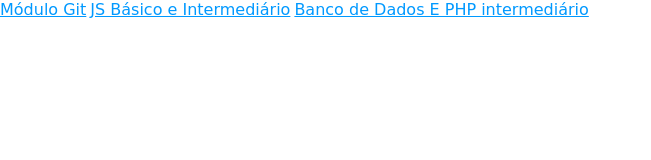
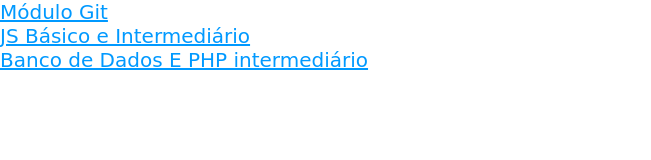
Before and after one commit to mateus100/modulogit, a plain HTML site: page index.html in a window 1280 px wide. Shown: the whole page, without its empty margins (0-651 px from the left). Drawn offline with Linux system fonts and the light colour scheme.

Commit message:
Git ignore

```diff
--- /dev/null
+++ b/JS/script.js
@@ -0,0 +1,2 @@
+function main(){
+}
--- a/index.html
+++ b/index.html
@@ -1,13 +1,19 @@
 <!DOCTYPE html>
 <html>
 <head>
-	<title>Módulo Git</title>
-	<link rel="stylesheet" type="text/css" href="style.css">
+    <title>Módulo Git</title>
+    <meta charset="utf-8">
+    <link rel="stylesheet" type="text/css" href="style.css">
 </head>
 <body>
-  <a href="#">Módulo Git</a>
-  <a href="#">JS Básico e Intermediário</a>
-  <a href="#">Banco de Dados E PHP intermediário</a>
-
+  <div class="box">
+    <a href="Git/">Módulo Git</a>
+  </div>
+  <div class="box">
+     <a href="JS">JS Básico e Intermediário</a>
+  </div>
+   <div class="box">
+     <a href="PHP">Banco de Dados E PHP intermediário</a>
+  </div>
 </body>
 </html>
--- a/style.css
+++ b/style.css
@@ -5,4 +5,5 @@ body {
 a {
   color: #0099ff;
   font-family: cursive;
+  font-size: 20px;
 }
```
Also changed, not shown: 1 other file.
